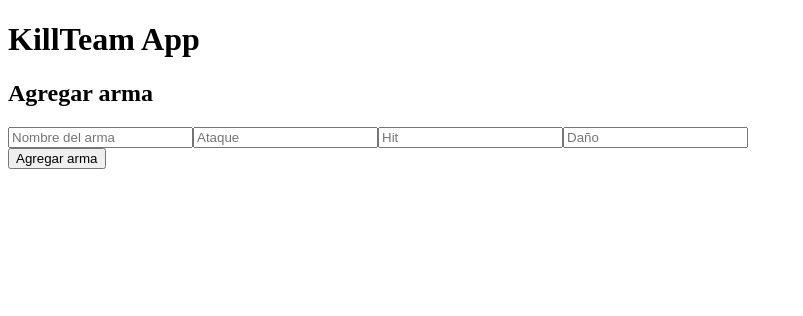
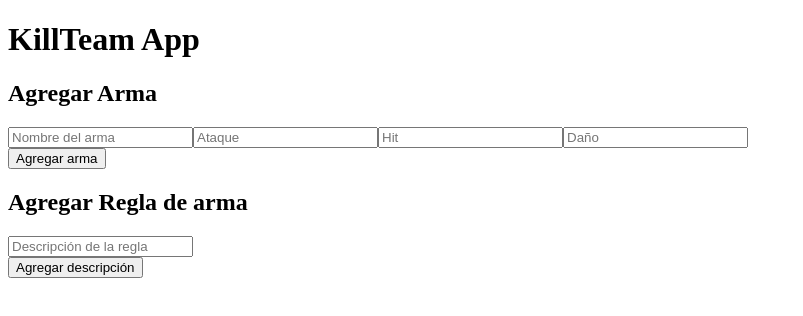
Before and after one commit to ArianSanzo/killteam-tracker, a React (Vite) app in the folder killteam-tracker/: page / in a window 1280 px wide. Shown: the top 316 px of the page, without its empty margins (0-803 px from the left). Built offline with nearby package versions, Linux system fonts and the light colour scheme.

Commit message:
creacion del formulario de rules

```diff
--- a/killteam-tracker/src/App.jsx
+++ b/killteam-tracker/src/App.jsx
@@ -2,16 +2,24 @@
 import './App.css';
 import Dashboard from './pages/Dashboard';
 import AddWeapon from './components/forms/WeaponsForms';
+import AddWRules from './components/forms/WRulesForms';
 
 function App() {
     const handleWeaponAdded = (weapon) => {
         console.log("Arma agregada:", weapon);
     };
 
+    const handleWRulesAdded = (wRule) => {
+        console.log("Regla de arma agregada:", wRule);
+    };
+
     return (
         <>
             <Dashboard />
+
             <AddWeapon onWeaponAdded={handleWeaponAdded} />
+
+            <AddWRules onWRulesAdded={handleWRulesAdded} />
         </>
     );
 }
--- /dev/null
+++ b/killteam-tracker/src/components/forms/WRulesForms.jsx
@@ -0,0 +1,63 @@
+
+import { useState } from "react";
+/* import { useNavigate } from "react-router"; */
+
+export default function AddWRules({ onWRulesAdded }) {
+    const [descripcion, setDescripcion] = useState("");
+
+    /* const navigate = useNavigate(); */
+
+    const handleChangeDescripcion = (e) => {
+        setDescripcion(e.target.value);
+    };
+
+    const handleAddWRule = (event) => {
+        event.preventDefault();
+
+        const wRule = {
+            descripcion,
+        };
+
+        onWRulesAdded(wRule);
+
+        setDescripcion("");
+    };
+
+    return (
+        <section>
+            <h2>Agregar Regla de arma</h2>
+
+            <form onSubmit={handleAddWRule}>
+                <input
+                    className="border border-gray-300 rounded-lg px-3 py-2 m-2"
+                    type="text"
+                    placeholder="Descripción de la regla"
+                    onChange={handleChangeDescripcion}
+                    value={descripcion}
+                    required
+                />
+
+                <div className="flex gap-2">
+                    <button
+                        type="submit"
+                        className="bg-green-300"
+                    >
+                        Agregar descripción
+                    </button>
+
+                    {/*
+                    <button
+                        type="button"
+                        className="bg-red-300"
+                        onClick={() =>
+                            navigate("/dashboard", { replace: true })
+                        }
+                    >
+                        Cancelar operación/volver
+                    </button>
+                    */}
+                </div>
+            </form>
+        </section>
+    );
+}
--- a/killteam-tracker/src/components/forms/WeaponsForms.jsx
+++ b/killteam-tracker/src/components/forms/WeaponsForms.jsx
@@ -46,7 +46,7 @@
 
     return (
         <section>
-            <h2>Agregar arma</h2>
+            <h2>Agregar Arma</h2>
 
             <form onSubmit={handleAddWeapon}>
                 <input
```
